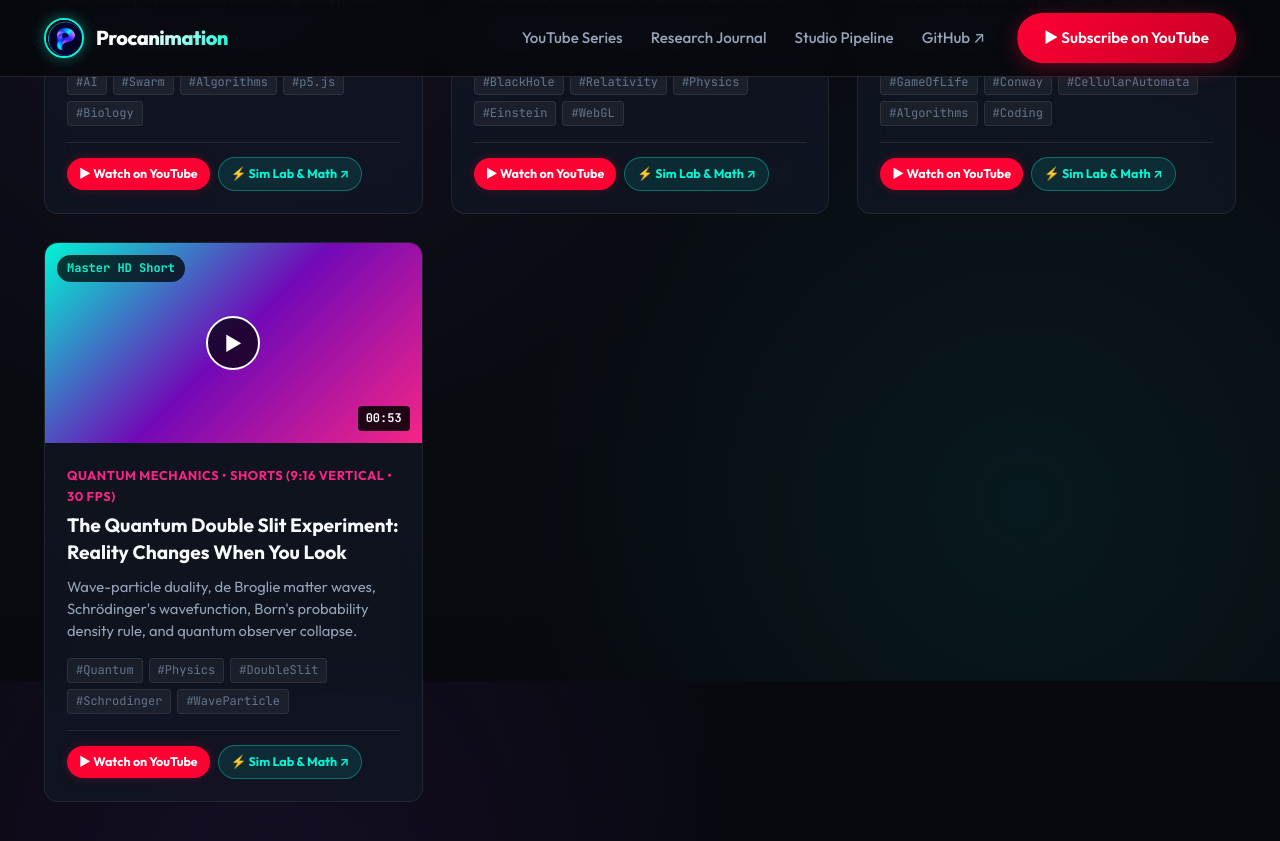
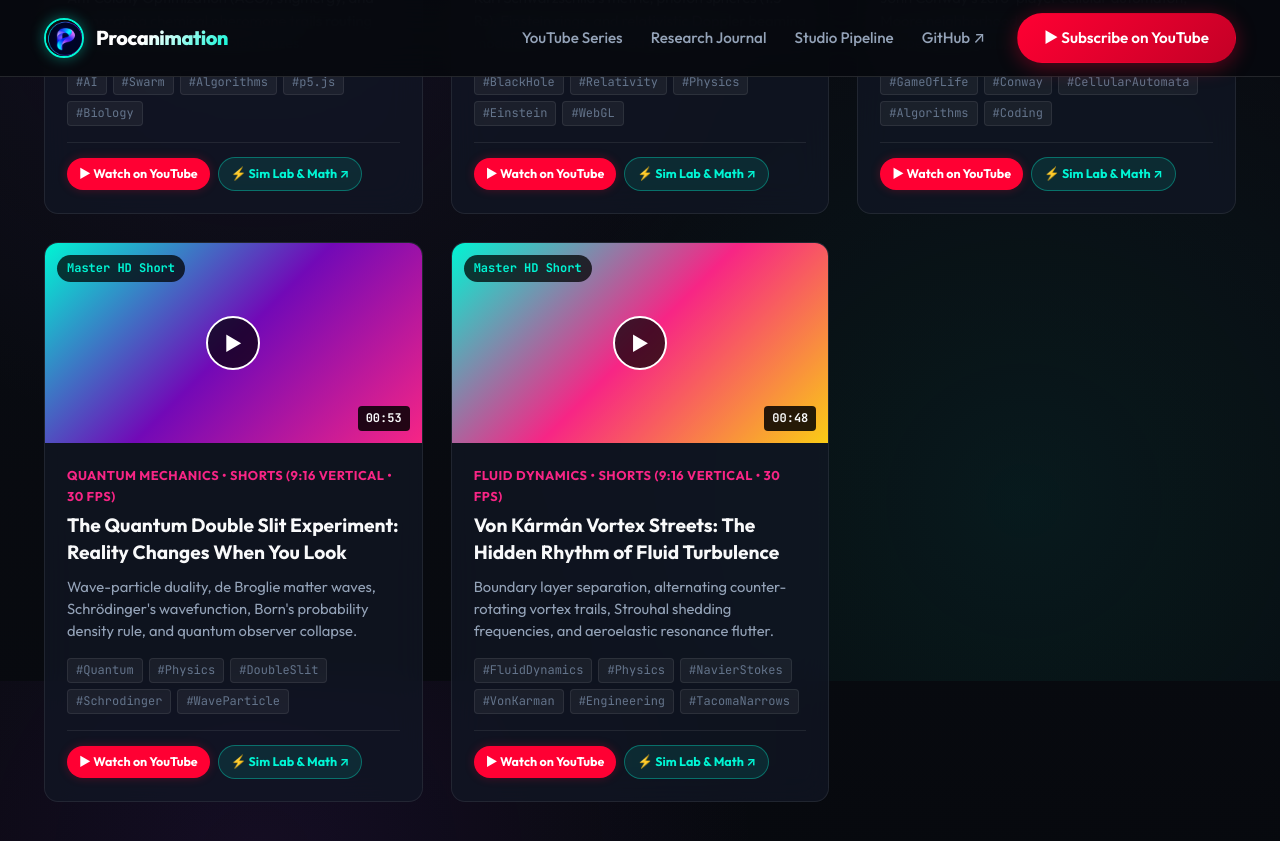
Before and after one commit to procanimation/procanimation.github.io, a Jekyll site: the page built from index.html, in a window 1280 px wide and 900 px high, scrolled down 2919 px. Shown: the top 841 px of the window. Built offline with Jekyll 4.4.1, drawn with Linux system fonts in a browser that asks for light colours; some of the changed text lies outside the part shown.

Commit message:
feat(fluid): add Episode 11 Von Karman Vortex companion lab and metadata

```diff
--- a/_data/projects.yml
+++ b/_data/projects.yml
@@ -138,3 +138,13 @@
   demo_url: "/experiments/quantum-double-slit.html"
   featured: true
   gradient: "linear-gradient(135deg, #00f5d4 0%, #7209b7 50%, #f72585 100%)"
+
+- id: "von-karman-vortex"
+  name: "Von Kármán Vortex Streets"
+  tag: "Fluid Dynamics • Turbulence"
+  tech: "HTML5 Canvas • Navier-Stokes"
+  description: "Boundary layer separation, alternating counter-rotating vortex trails, Strouhal shedding frequencies, and aeroelastic resonance flutter."
+  repo_url: "https://github.com/procanimation/science-stuff/tree/main/von_karman_vortex"
+  demo_url: "/experiments/von-karman-vortex.html"
+  featured: true
+  gradient: "linear-gradient(135deg, #00f5d4 0%, #f72585 50%, #facc15 100%)"
--- a/_data/youtube.yml
+++ b/_data/youtube.yml
@@ -108,3 +108,14 @@
   gradient: "linear-gradient(135deg, #00f5d4, #7209b7, #f72585)"
   video_url: "https://youtube.com/@procanimation"
   article_url: "/experiments/quantum-double-slit.html"
+
+- title: "Von Kármán Vortex Streets: The Hidden Rhythm of Fluid Turbulence"
+  series: "Fluid Dynamics"
+  format: "Shorts (9:16 Vertical • 30 FPS)"
+  duration: "00:48"
+  description: "Boundary layer separation, alternating counter-rotating vortex trails, Strouhal shedding frequencies, and aeroelastic resonance flutter."
+  tags: ["FluidDynamics", "Physics", "NavierStokes", "VonKarman", "Engineering", "TacomaNarrows"]
+  badge: "Master HD Short"
+  gradient: "linear-gradient(135deg, #00f5d4, #f72585, #facc15)"
+  video_url: "https://youtube.com/@procanimation"
+  article_url: "/experiments/von-karman-vortex.html"
--- /dev/null
+++ b/experiments/von-karman-vortex.html
@@ -0,0 +1,224 @@
+---
+layout: article
+title: "Von Kármán Vortex Streets: The Hidden Rhythm of Fluid Turbulence"
+tagline: "Navier-Stokes Wake Dynamics, Reynolds Numbers & Aeroelastic Resonance"
+description: "How fluids flowing past blunt obstacles destabilize into counter-rotating vortex trails, creating deadly transverse lift forces that can destroy bridges and towers."
+category: "Fluid Mechanics & Nonlinear Dynamics"
+permalink: /experiments/von-karman-vortex.html
+---
+
+<p class="article-lead">
+  When wind howls through telephone wires, you hear a high-pitched hum. When rivers rush past bridge piers, twin rows of swirling whirlpools peel off in a rhythmic, alternating dance. And on November 7, 1940, this exact fluid phenomenon twisted the 2,800-foot Tacoma Narrows Bridge until it snapped and plummeted into Puget Sound. Welcome to the mesmerizing, dangerous physics of the <strong>Von Kármán Vortex Street</strong>.
+</p>
+
+<!-- The Fluid Dynamics Lexicon -->
+<h3>The Fluid Dynamics Lexicon</h3>
+<div class="chaos-lexicon-grid">
+  <div class="lexicon-card">
+    <h4>Reynolds Number ($Re$)</h4>
+    <p>The dimensionless ratio of inertial forces to viscous forces: $Re = \frac{\rho U D}{\mu}$. At $Re < 40$, flow is smooth and laminar. Between $47 < Re < 200$, steady periodic vortex shedding emerges.</p>
+  </div>
+  <div class="lexicon-card">
+    <h4>Strouhal Number ($St$)</h4>
+    <p>A dimensionless parameter describing oscillating flow mechanisms: $St = \frac{f D}{U} \approx 0.21$ for circular cylinders, linking shedding frequency directly to flow velocity.</p>
+  </div>
+  <div class="lexicon-card">
+    <h4>Boundary Layer Separation</h4>
+    <p>Viscous friction decelerates fluid near the obstacle surface. Under an adverse pressure gradient, the flow reverses direction, detaching from the wall into a free shear layer.</p>
+  </div>
+  <div class="lexicon-card">
+    <h4>Aeroelastic Resonance & Flutter</h4>
+    <p>Every detaching vortex creates an asymmetric pressure drop, imparting a fluctuating lift force. If shedding frequency matches the structure's mechanical eigenfrequency, catastrophic failure occurs.</p>
+  </div>
+</div>
+
+<!-- Interactive Simulation Box -->
+<div class="interactive-simulation-box">
+  <div class="simulation-header">
+    <div class="sim-title">
+      <span>🌊 REAL-TIME VON KÁRMÁN VORTEX SIMULATOR</span>
+      <span style="font-weight:400; color:var(--text-muted); font-size:0.8rem;">(Navier-Stokes Wake & Lamb-Oseen Swirl Dynamics)</span>
+    </div>
+    <div class="sim-legend">
+      <span style="color:#00f5d4;">● Clockwise Vortex</span>
+      <span style="color:#f72585;">● Counter-Clockwise Vortex</span>
+      <span style="color:#facc15;">● Helical Strake Control</span>
+    </div>
+  </div>
+
+  <div class="canvas-stage" style="position:relative; width:100%; height:540px; background:#020617; border-radius:8px; overflow:hidden;">
+    <canvas id="vortexCanvas" style="width:100%; height:100%; display:block;"></canvas>
+    <div class="canvas-hud" style="position:absolute; top:12px; left:12px; right:12px; display:flex; justify-content:space-between; font-family:monospace; font-size:11px; color:#94a3b8; pointer-events:none; background:rgba(2,6,23,0.85); padding:8px 12px; border-radius:6px; border:1px solid rgba(0,245,212,0.25);">
+      <div>Reynolds No ($Re$): <span id="hudRe" style="color:#00f5d4; font-weight:bold;">160</span></div>
+      <div>Shedding Freq ($f$): <span id="hudFreq" style="color:#ffbe0b; font-weight:bold;">1.35 Hz</span></div>
+      <div>Flow Speed ($U$): <span id="hudSpeed" style="color:#fff; font-weight:bold;">320 px/s</span></div>
+      <div>Strakes: <span id="hudStrake" style="color:#f72585; font-weight:bold;">OFF</span></div>
+    </div>
+  </div>
+
+  <div class="simulation-controls" style="display:flex; flex-wrap:wrap; gap:16px; margin-top:16px; padding:16px; background:var(--bg-surface-elevated, #101624); border-radius:8px; border:1px solid rgba(255,255,255,0.08); align-items:center;">
+    <button id="btnToggleStrakes" class="btn btn-primary" style="padding:10px 18px; font-size:12px; border-radius:6px; cursor:pointer; background:#facc15; color:#020617; font-weight:bold; border:none;">
+      Toggle Helical Strakes
+    </button>
+    <div style="flex:1; min-width:180px;">
+      <label style="display:block; font-size:12px; color:#94a3b8; margin-bottom:4px;">Reynolds Number ($Re$)</label>
+      <input type="range" id="sliderRe" min="20" max="300" step="5" value="160" style="width:100%;">
+    </div>
+    <div style="flex:1; min-width:180px;">
+      <label style="display:block; font-size:12px; color:#94a3b8; margin-bottom:4px;">Cylinder Diameter ($D$)</label>
+      <input type="range" id="sliderD" min="30" max="85" step="2" value="54" style="width:100%;">
+    </div>
+  </div>
+  <p style="font-size:11px; color:#64748b; margin-top:8px;">💡 <em>Interactive Lab: Drag the Reynolds Number slider to watch laminar flow destabilize into chaotic swirling vortices, or activate Helical Strakes to suppress aerodynamic flutter!</em></p>
+</div>
+
+<div class="experiment-actions" style="margin-top:32px; display:flex; gap:16px; flex-wrap:wrap;">
+  <a href="https://github.com/procanimation/science-stuff/tree/main/von_karman_vortex" target="_blank" rel="noopener" class="btn btn-primary" style="display:inline-flex; align-items:center; gap:8px;">
+    <svg viewBox="0 0 24 24" width="16" height="16" fill="currentColor"><path d="M12 0C5.37 0 0 5.37 0 12c0 5.31 3.435 9.795 8.205 11.385.6.105.825-.255.825-.57 0-.285-.015-1.23-.015-2.235-3.015.555-3.795-.735-4.035-1.41-.135-.345-.72-1.41-1.23-1.695-.42-.225-1.02-.78-.015-.795.945-.015 1.62.87 1.845 1.23 1.08 1.815 2.805 1.305 3.495.99.105-.78.42-1.305.765-1.605-2.67-.3-5.46-1.335-5.46-5.925 0-1.305.465-2.385 1.23-3.225-.12-.3-.54-1.53.12-3.18 0 0 1.005-.315 3.3 1.23.96-.27 1.98-.405 3-.405s2.04.135 3 .405c2.295-1.56 3.3-1.23 3.3-1.23.66 1.65.24 2.88.12 3.18.765.84 1.23 1.905 1.23 3.225 0 4.605-2.805 5.625-5.475 5.925.435.375.81 1.095.81 2.22 0 1.605-.015 2.895-.015 3.3 0 .315.225.69.825.57A12.02 12.02 0 0024 12c0-6.63-5.37-12-12-12z"/></svg>
+    <span>Explore Companion Source Code on GitHub</span>
+  </a>
+  <a href="https://youtube.com/@procanimation" id="btnShortsLink" target="_blank" rel="noopener" class="btn btn-secondary" style="display:inline-flex; align-items:center; gap:8px;">
+    <svg viewBox="0 0 24 24" width="16" height="16" fill="currentColor"><path d="M23.498 6.186a3.016 3.016 0 0 0-2.122-2.136C19.505 3.545 12 3.545 12 3.545s-7.505 0-9.377.505A3.017 3.017 0 0 0 .502 6.186C0 8.07 0 12 0 12s0 3.93.502 5.814a3.016 3.016 0 0 0 2.122 2.136c1.871.505 9.376.505 9.376.505s7.505 0 9.377-.505a3.015 3.015 0 0 0 2.122-2.136C24 15.93 24 12 24 12s0-3.93-.502-5.814zM9.545 15.568V8.432L15.818 12l-6.273 3.568z"/></svg>
+    <span>Watch High-Definition Master Short</span>
+  </a>
+</div>
+
+<script>
+(function() {
+  const canvas = document.getElementById('vortexCanvas');
+  const ctx = canvas.getContext('2d');
+  const hudRe = document.getElementById('hudRe');
+  const hudFreq = document.getElementById('hudFreq');
+  const hudSpeed = document.getElementById('hudSpeed');
+  const hudStrake = document.getElementById('hudStrake');
+  const sliderRe = document.getElementById('sliderRe');
+  const sliderD = document.getElementById('sliderD');
+  const btnToggleStrakes = document.getElementById('btnToggleStrakes');
+
+  let strakeActive = false;
+  btnToggleStrakes.addEventListener('click', () => {
+    strakeActive = !strakeActive;
+    hudStrake.textContent = strakeActive ? "ACTIVE (SUPPRESSED)" : "OFF";
+    hudStrake.style.color = strakeActive ? "#facc15" : "#f72585";
+  });
+
+  function resize() {
+    canvas.width = canvas.parentElement.clientWidth;
+    canvas.height = canvas.parentElement.clientHeight;
+  }
+  window.addEventListener('resize', resize);
+  resize();
+
+  let t = 0;
+  function render() {
+    t += 0.03;
+    const w = canvas.width;
+    const h = canvas.height;
+    const currentRe = parseFloat(sliderRe.value);
+    const R = parseFloat(sliderD.value) * 0.5;
+    const cx = w * 0.22;
+    const cy = h * 0.5;
+    const U = 260;
+    const fShed = 1.35;
+    const waveSpeed = U * 0.85;
+    const lambda = waveSpeed / fShed;
+
+    hudRe.textContent = Math.round(currentRe);
+    hudFreq.textContent = (currentRe > 45 ? fShed : 0).toFixed(2) + " Hz";
+
+    ctx.fillStyle = '#020617';
+    ctx.fillRect(0, 0, w, h);
+
+    // Streamlines / Wake
+    if (currentRe > 45) {
+      const amp = Math.min(48.0, (currentRe - 45) * 0.35) * (strakeActive ? 0.2 : 1.0);
+      const steps = 140;
+
+      // Cyan line
+      ctx.lineWidth = 3;
+      ctx.strokeStyle = '#00f5d4';
+      ctx.beginPath();
+      for (let i = 0; i <= steps; i++) {
+        const x = cx + R + (i / steps) * (w - cx - R);
+        const dx = x - cx;
+        const env = Math.sin((i / steps) * Math.PI) * Math.exp(-dx / (w * 0.8));
+        const y = cy - 12 - amp * env * Math.sin((dx / lambda) * Math.PI * 2 - t * fShed * Math.PI * 2);
+        if (i === 0) ctx.moveTo(x, y);
+        else ctx.lineTo(x, y);
+      }
+      ctx.stroke();
+
+      // Magenta line
+      ctx.lineWidth = 3;
+      ctx.strokeStyle = '#f72585';
+      ctx.beginPath();
+      for (let i = 0; i <= steps; i++) {
+        const x = cx + R + (i / steps) * (w - cx - R);
+        const dx = x - cx;
+        const env = Math.sin((i / steps) * Math.PI) * Math.exp(-dx / (w * 0.8));
+        const y = cy + 12 + amp * env * Math.sin((dx / lambda) * Math.PI * 2 - t * fShed * Math.PI * 2 + Math.PI);
+        if (i === 0) ctx.moveTo(x, y);
+        else ctx.lineTo(x, y);
+      }
+      ctx.stroke();
+
+      // Vortex spiraling centers
+      ctx.globalCompositeOperation = 'lighter';
+      for (let k = 0; k < 6; k++) {
+        const xL = cx + 60 + k * lambda + ((t * waveSpeed) % lambda);
+        const yL = cy - 42;
+        const xR = cx + 60 + (k + 0.5) * lambda + ((t * waveSpeed) % lambda);
+        const yR = cy + 42;
+
+        if (xL < w - 20) {
+          ctx.fillStyle = 'rgba(0, 245, 212, 0.35)';
+          ctx.beginPath();
+          ctx.arc(xL, yL, 28 * (strakeActive ? 0.3 : 1.0), 0, Math.PI * 2);
+          ctx.fill();
+        }
+        if (xR < w - 20) {
+          ctx.fillStyle = 'rgba(247, 37, 133, 0.35)';
+          ctx.beginPath();
+          ctx.arc(xR, yR, 28 * (strakeActive ? 0.3 : 1.0), 0, Math.PI * 2);
+          ctx.fill();
+        }
+      }
+      ctx.globalCompositeOperation = 'source-over';
+    } else {
+      // Laminar parallel lines
+      ctx.lineWidth = 2;
+      ctx.strokeStyle = '#38bdf8';
+      [-18, 18].forEach(off => {
+        ctx.beginPath();
+        ctx.moveTo(0, cy + off);
+        ctx.lineTo(w, cy + off);
+        ctx.stroke();
+      });
+    }
+
+    // Cylinder body
+    ctx.fillStyle = '#0f172a';
+    ctx.beginPath();
+    ctx.arc(cx, cy, R, 0, Math.PI * 2);
+    ctx.fill();
+
+    ctx.lineWidth = 3;
+    ctx.strokeStyle = strakeActive ? '#facc15' : '#38bdf8';
+    ctx.stroke();
+
+    if (strakeActive) {
+      ctx.strokeStyle = '#facc15';
+      ctx.lineWidth = 3;
+      for (let a = 0; a < 3; a++) {
+        ctx.beginPath();
+        const ang = t * 2.5 + a * (Math.PI * 2 / 3);
+        ctx.arc(cx, cy, R + 6, ang, ang + 1.2);
+        ctx.stroke();
+      }
+    }
+
+    requestAnimationFrame(render);
+  }
+  requestAnimationFrame(render);
+})();
+</script>
```
